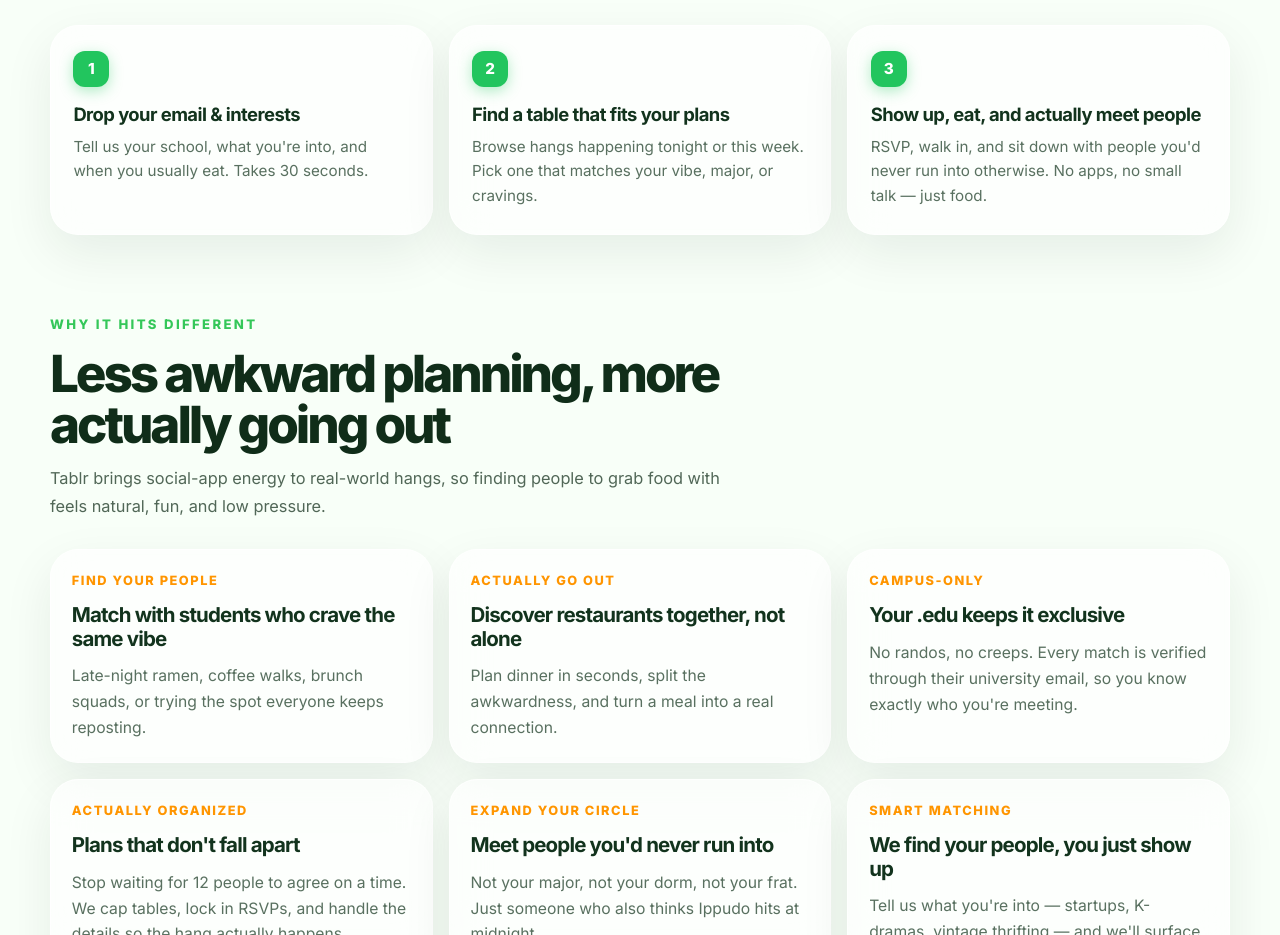
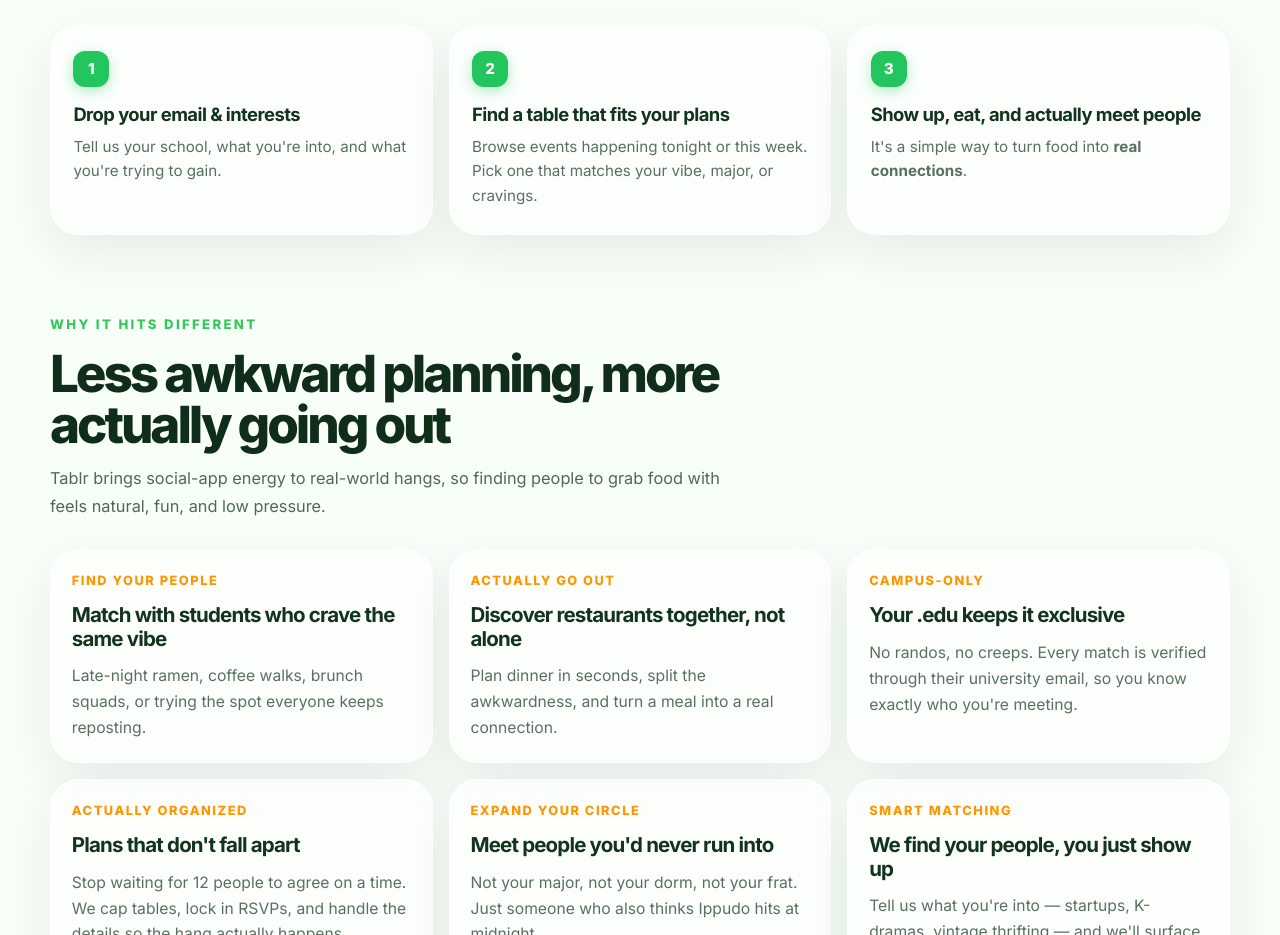
Before and after one commit to stridesz/mealmates, a Next.js app: page / in a window 1280 px wide. Shown: the part 1082-2017 px from the top of the page. Built offline with nearby package versions, Linux system fonts and the light colour scheme.

Commit message:
Tighten How It Works copy: events not hangs, real connections, what you're trying to gain

```diff
--- a/app/page.tsx
+++ b/app/page.tsx
@@ -671,17 +671,17 @@
               <div className="how-card reveal reveal-delay-0">
                 <div className="how-number">1</div>
                 <h3>Drop your email & interests</h3>
-                <p>Tell us your school, what you&apos;re into, and when you usually eat. Takes 30 seconds.</p>
+                <p>Tell us your school, what you&apos;re into, and what you&apos;re trying to gain.</p>
               </div>
               <div className="how-card reveal reveal-delay-1">
                 <div className="how-number">2</div>
                 <h3>Find a table that fits your plans</h3>
-                <p>Browse hangs happening tonight or this week. Pick one that matches your vibe, major, or cravings.</p>
+                <p>Browse events happening tonight or this week. Pick one that matches your vibe, major, or cravings.</p>
               </div>
               <div className="how-card reveal reveal-delay-2">
                 <div className="how-number">3</div>
                 <h3>Show up, eat, and actually meet people</h3>
-                <p>RSVP, walk in, and sit down with people you&apos;d never run into otherwise. No apps, no small talk — just food.</p>
+                <p>It&apos;s a simple way to turn food into <strong>real connections</strong>.</p>
               </div>
             </div>
           </section>
```
